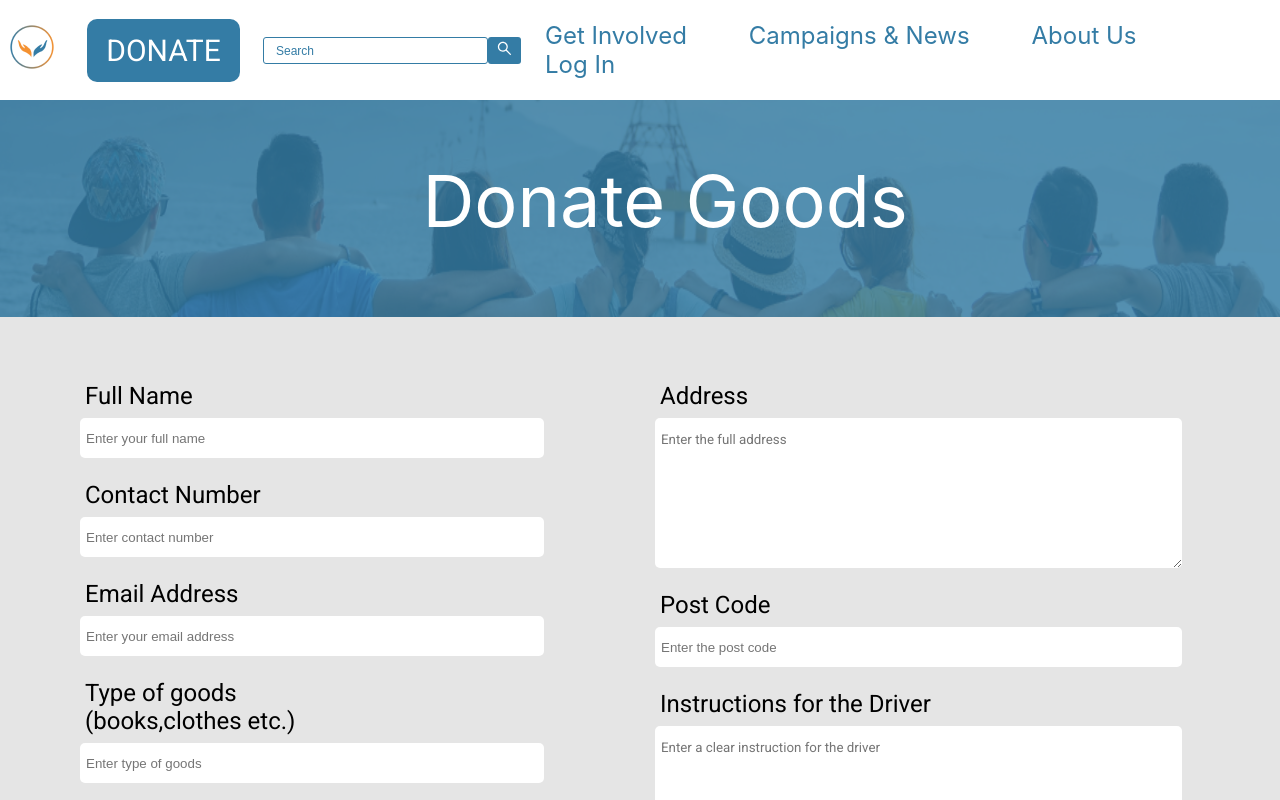
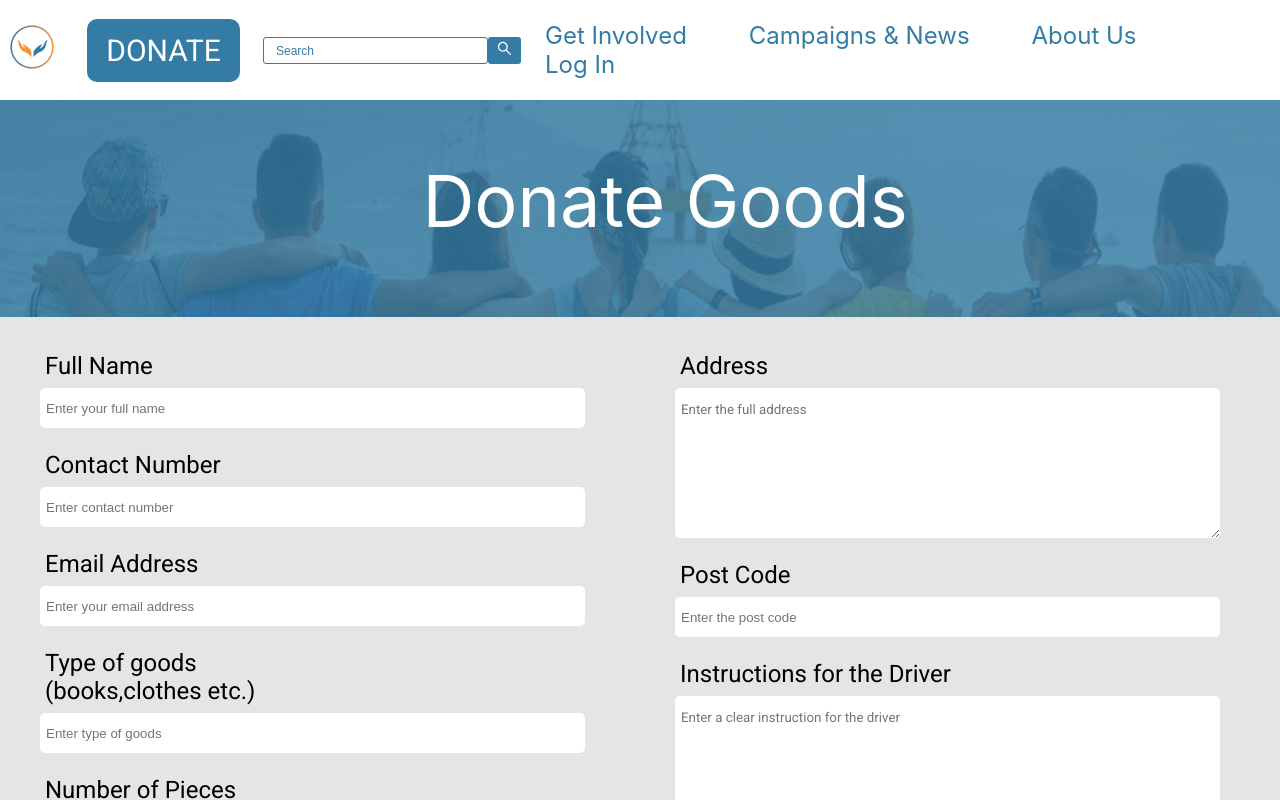
Before and after one commit to Dilekcn/charity, a React (Create React App) app: page /getinvolved/donategoods-form in a window 1280 px wide. Shown: the top 800 px of the page. Built offline with nearby package versions, Linux system fonts and the light colour scheme.

Commit message:
updated donate goods form

```diff
--- a/src/components/GetInvolved/DonateGoods/DonateGoodsForm.css
+++ b/src/components/GetInvolved/DonateGoods/DonateGoodsForm.css
@@ -35,13 +35,15 @@
 }
 
 .donate-goods-form-container {
-	display: flex;
-	justify-content: space-around;
-	align-items: flex-start;
 	height: auto;
 	width: 100%;
 	background-color: #e5e5e5;
 	font-family: Roboto;
+}
+
+.donate-goods-form {
+	display: flex;
+	justify-content: space-around;
 }
 
 .donate-goods-form-left {
@@ -82,8 +84,7 @@
 	flex: 3;
 	flex-direction: column;
 	align-items: left;
-	margin-top: 60px;
-	margin-right: 40px;
+	margin-top: 30px;
 }
 
 .donate-goods-form-right > div {
--- a/src/components/GetInvolved/DonateGoods/DonateGoodsForm.js
+++ b/src/components/GetInvolved/DonateGoods/DonateGoodsForm.js
@@ -5,7 +5,7 @@ import Modal from 'react-modal';
 import { Link } from 'react-router-dom';
 
 const DonateGoodsForm = () => {
-	const [modalIsOpen, setmodalIsOpen] = useState(false);
+	const [modalIsOpen, setModalIsOpen] = useState(false);
 	const [name, setName] = useState('');
 	const [phone, setPhone] = useState('');
 	const [email, setEmail] = useState('');
@@ -21,10 +21,10 @@ const DonateGoodsForm = () => {
 
 	const makeAnotherDonation = () => {
 		window.scroll(0, 0);
-		setmodalIsOpen(false);
+		setModalIsOpen(false);
 	};
 
-	const submitForm = () => {
+	const submitForm = (e) => {
 		setName('');
 		setPhone('');
 		setEmail('');
@@ -33,7 +33,8 @@ const DonateGoodsForm = () => {
 		setAddress('');
 		setPostCode('');
 		setInstructions('');
-		setmodalIsOpen(true);
+		setModalIsOpen(true);
+		e.preventDefault();
 	};
 
 	return (
@@ -49,8 +50,9 @@ const DonateGoodsForm = () => {
 				</div>
 			</div>
 			<div className="donate-goods-form-container">
+				<form onSubmit={submitForm}>
+					<div className="donate-goods-form">
 						<div className="donate-goods-form-left">
-					<form className="donate-goods-form-left">
 							<div>
 								<label>Full Name</label>
 								<input
@@ -104,9 +106,7 @@ const DonateGoodsForm = () => {
 									required
 								/>
 							</div>
-					</form>
 						</div>
-
 						<div className="donate-goods-form-right">
 							<div>
 								<label>Address</label>
@@ -142,15 +142,18 @@ const DonateGoodsForm = () => {
 					</div>
 					<div className="donate-goods-form-submit-container">
 						<button
+							type="submit"
 							className="donate-goods-form-submit-btn"
-					onClick={() => submitForm()}
 						>
 							Submit
 						</button>
 					</div>
+				</form>
+			</div>
+
 			<Modal
 				isOpen={modalIsOpen}
-				onRequestClose={() => setmodalIsOpen(false)}
+				onRequestClose={() => setModalIsOpen(false)}
 				style={{
 					overlay: {},
 					content: {
```
Lines whose indentation alone changed are shown as unchanged.
